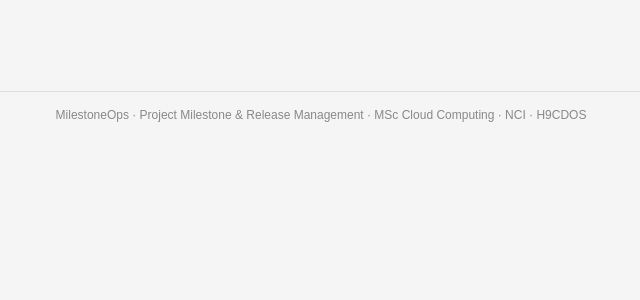
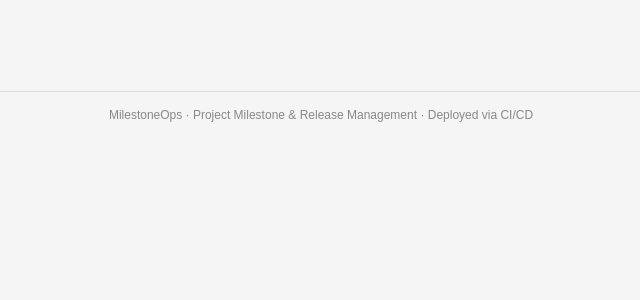
Before and after one commit to Shanthala-M/milestoneops, a Flask app: page /audit/ in a window 1280 px wide. Shown: the part 356-656 px from the top of the page, without its empty margins (319-959 px from the left). Run offline with Flask 3, Linux system fonts and the light colour scheme.

Commit message:
test: verify end-to-end CD pipeline deployment

```diff
--- a/app/templates/base.html
+++ b/app/templates/base.html
@@ -196,7 +196,7 @@
 </div>
 
 <footer>
-  MilestoneOps · Project Milestone &amp; Release Management · MSc Cloud Computing · NCI · H9CDOS
+  MilestoneOps  · Project Milestone & Release Management · Deployed via CI/CD
 </footer>
 
 </body>
```
